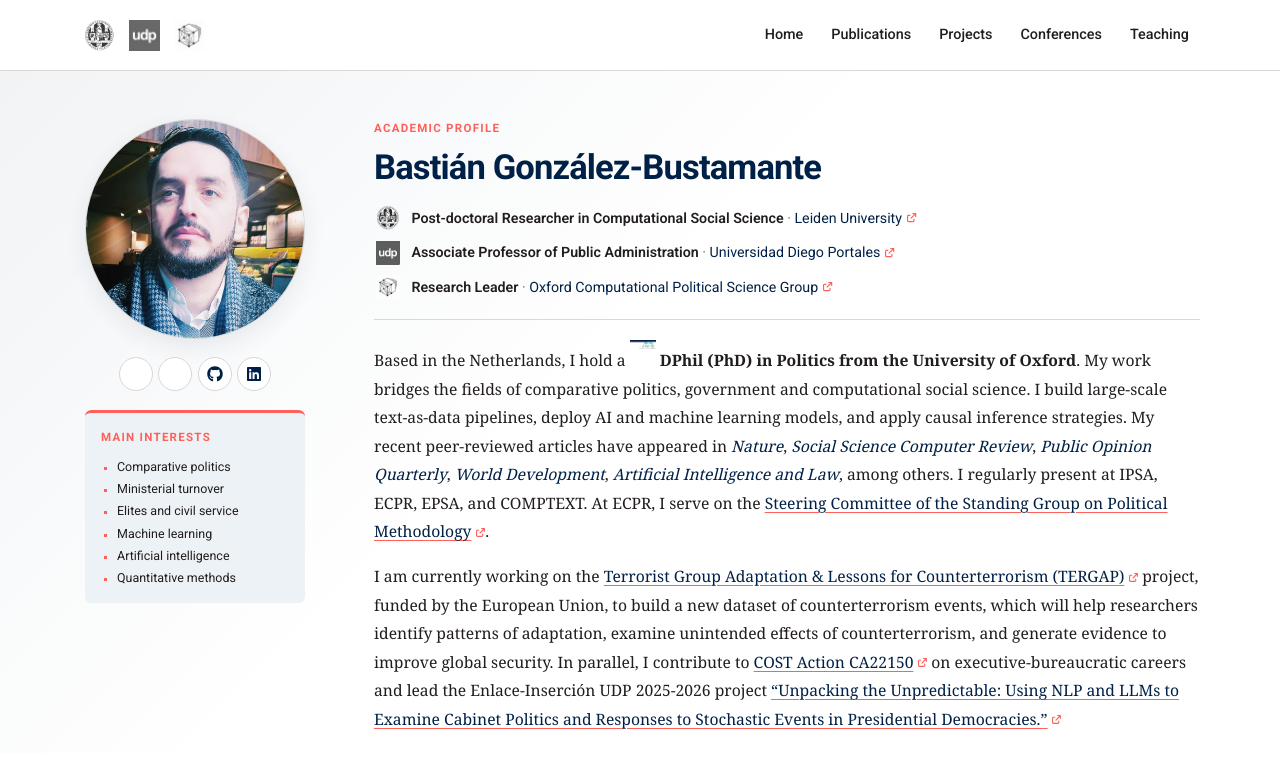
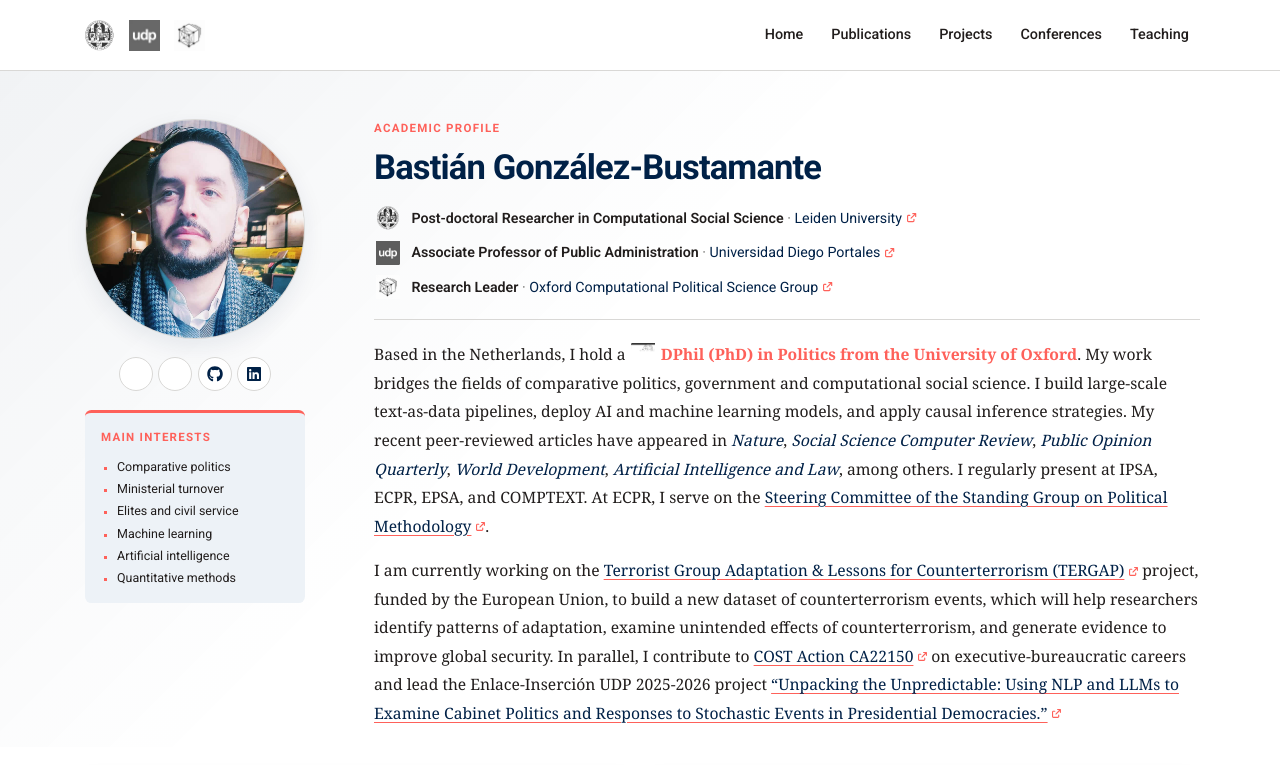
Before and after one commit to bgonzalezbustamante/academic-website, a Next.js app: page / in a window 1280 px wide. Shown: the top 765 px of the page. Built offline with nearby package versions, Linux system fonts and the light colour scheme; no server answers; some icons are missing.

Commit message:
Style Oxford degree highlight

```diff
--- a/app/globals.css
+++ b/app/globals.css
@@ -335,6 +335,40 @@ h4 {
   color: var(--oxford-blue);
 }
 
+.bio-degree-logo-link {
+  width: 27px;
+  height: 27px;
+  display: inline-flex;
+  align-items: center;
+  justify-content: center;
+  border-radius: 0.3rem;
+  overflow: hidden;
+  vertical-align: -0.45rem;
+  text-decoration: none;
+}
+
+.bio-degree-logo-image {
+  width: 24px;
+  height: 24px;
+  object-fit: contain;
+  filter: grayscale(1) contrast(1.05);
+  opacity: 0.88;
+  transition:
+    filter 160ms ease,
+    opacity 160ms ease;
+}
+
+.bio-degree-logo-link:hover .bio-degree-logo-image,
+.bio-degree-logo-link:focus-visible .bio-degree-logo-image {
+  filter: grayscale(0) contrast(1);
+  opacity: 1;
+}
+
+.bio-degree-highlight {
+  color: var(--oxford-coral);
+  font-weight: 700;
+}
+
 .bio-copy a {
   color: var(--oxford-blue);
   text-decoration-color: var(--oxford-coral);
```
